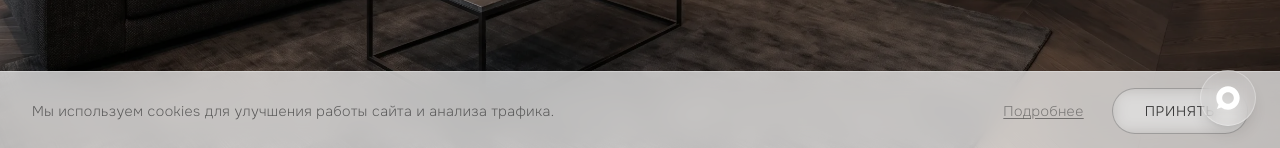
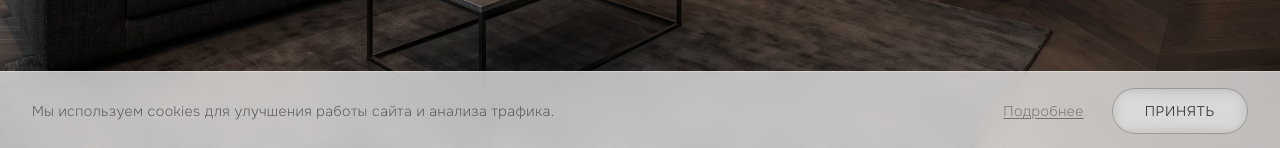
Before and after one commit to kellket/solhome, a Next.js app: page / in a window 1280 px wide. Shown: the part 650-798 px from the top of the page. Built offline with nearby package versions, Linux system fonts and the light colour scheme.

Commit message:
remove: floating Max button (keep social link in footer)

```diff
--- a/src/app/layout.tsx
+++ b/src/app/layout.tsx
@@ -3,7 +3,6 @@ import { Onest, Jost } from "next/font/google";
 import "./globals.css";
 import Header from "@/components/Header";
 import Footer from "@/components/Footer";
-import WhatsAppButton from "@/components/WhatsAppButton";
 import CookieConsent from "@/components/CookieConsent";
 
 const onest = Onest({
@@ -161,7 +160,6 @@ export default function RootLayout({
         <Header />
         <main className="flex-1 bg-dark-bg">{children}</main>
         <Footer />
-        <WhatsAppButton />
         <CookieConsent />
       </body>
     </html>
```
